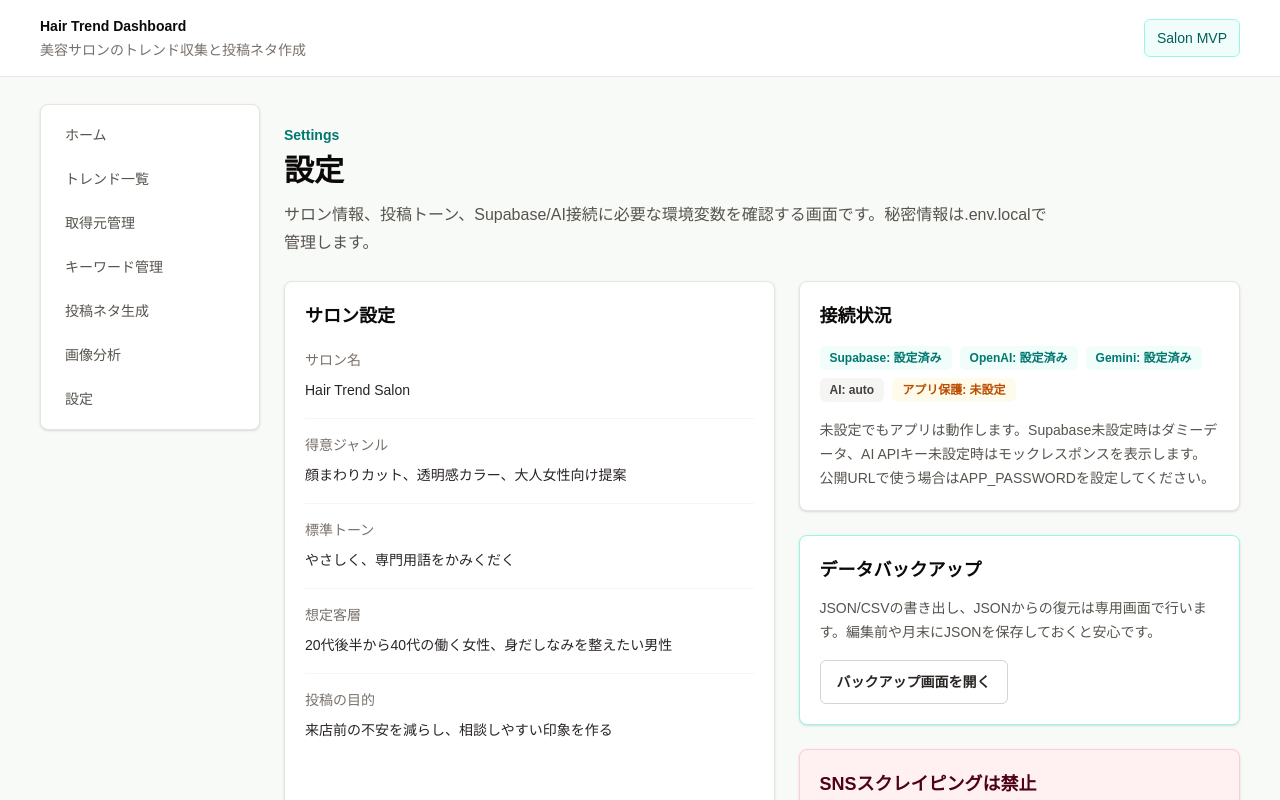
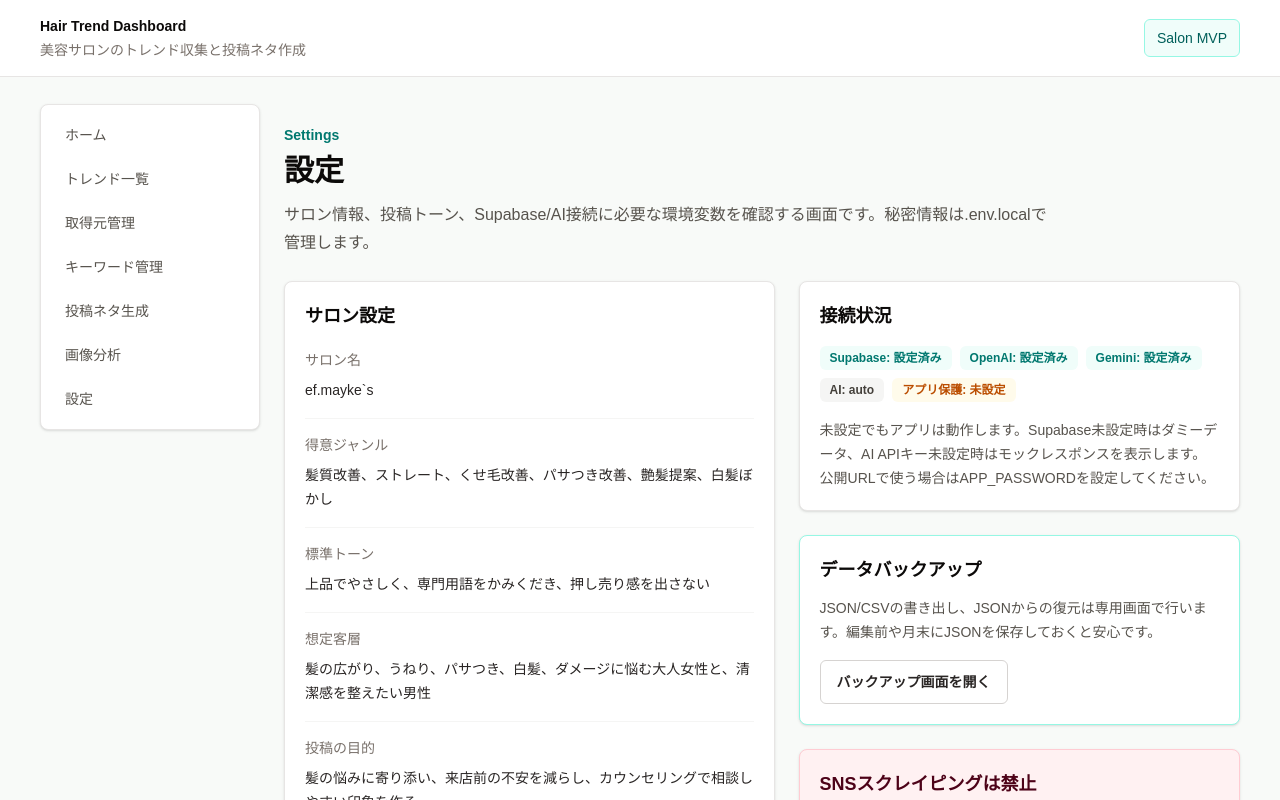
Before and after one commit to fsinashu-ai/hair-trend-dashboard, a Next.js app: page /settings in a window 1280 px wide. Shown: the top 800 px of the page. Built offline with nearby package versions, Linux system fonts and the light colour scheme; no server answers.

Commit message:
Update dummySettings.ts

```diff
--- a/src/data/dummySettings.ts
+++ b/src/data/dummySettings.ts
@@ -1,9 +1,13 @@
 import type { AppSettings } from "@/types/settings";
 
 export const dummySettings: AppSettings = {
-  salonName: "Hair Trend Salon",
-  specialty: "顔まわりカット、透明感カラー、大人女性向け提案",
-  defaultTone: "やさしく、専門用語をかみくだく",
-  targetCustomer: "20代後半から40代の働く女性、身だしなみを整えたい男性",
-  postingGoal: "来店前の不安を減らし、相談しやすい印象を作る",
+  salonName: "ef.mayke`s",
+  specialty:
+    "髪質改善、ストレート、くせ毛改善、パサつき改善、艶髪提案、白髪ぼかし",
+  defaultTone:
+    "上品でやさしく、専門用語をかみくだき、押し売り感を出さない",
+  targetCustomer:
+    "髪の広がり、うねり、パサつき、白髪、ダメージに悩む大人女性と、清潔感を整えたい男性",
+  postingGoal:
+    "髪の悩みに寄り添い、来店前の不安を減らし、カウンセリングで相談しやすい印象を作る",
 };
```
